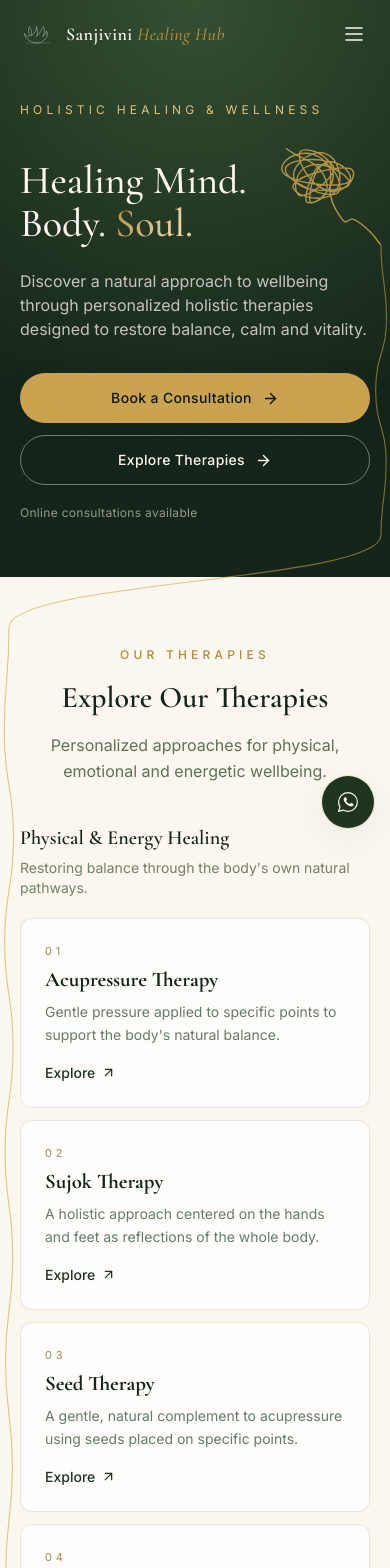
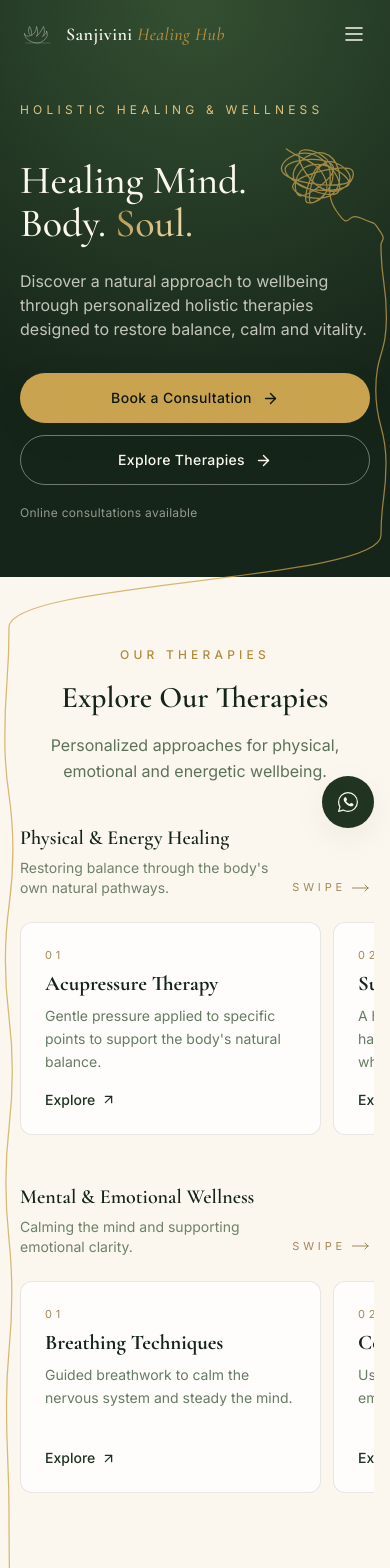
Before and after one commit to pranavsrini123/heal, a React (Vite) app: page / in a window 390 px wide. Shown: the top 1568 px of the page. Built offline with nearby package versions, Linux system fonts and the light colour scheme.

Commit message:
Single continuous thread; swipeable therapy cards on mobile

```diff
--- a/src/components/sections/Hero.tsx
+++ b/src/components/sections/Hero.tsx
@@ -44,13 +44,13 @@ export function Hero() {
                 Body. <span className="gold-text">Soul.</span>
               </span>
             </motion.h1>
+            {/* The tangle is drawn here by StoryThread, as the start of the
+                same single stroke that runs down the page. */}
             <div
               data-thread="start-compact"
               aria-hidden="true"
               className="relative -mr-[11px] aspect-square w-[27vw] max-w-[170px] sm:-mr-[18px] lg:hidden"
-            >
-              <TangledKnot variant="inline" />
-            </div>
+            />
           </div>
 
           <motion.p
--- a/src/components/sections/Therapies.tsx
+++ b/src/components/sections/Therapies.tsx
@@ -31,7 +31,7 @@ export function Therapies() {
                     <p className="font-sans text-sm text-forest-700/70">{therapyCategories[category].description}</p>
                   </div>
                   {/* Swipe hint — only where the row scrolls. */}
-                  <span className="mb-0.5 hidden shrink-0 items-center gap-1.5 font-sans text-[11px] uppercase tracking-widest2 text-gold-600/80 md:flex xl:hidden" aria-hidden="true">
+                  <span className="mb-0.5 hidden shrink-0 items-center gap-1.5 font-sans text-[11px] uppercase tracking-widest2 text-gold-600/80 min-[360px]:flex xl:hidden" aria-hidden="true">
                     Swipe
                     <svg width="18" height="8" viewBox="0 0 18 8" fill="none">
                       <path d="M0 4h16m0 0L13 1m3 3-3 3" stroke="currentColor" strokeWidth="1" strokeLinecap="round" strokeLinejoin="round" />
@@ -41,12 +41,14 @@ export function Therapies() {
 
                 {/*
                   Desktop (xl+): all five cards in one row.
-                  Tablets (md–xl): a horizontally swipeable row.
-                  Phones: a static stack, inset like the Why Choose cards.
+                  Tablets (md–xl): a full-bleed swipeable row.
+                  Phones: a swipeable row kept inside the page margins (same
+                  inset as the Why Choose cards), so cards never touch the
+                  screen edge. Only this row scrolls sideways — never the page.
                 */}
-                <ul className="flex flex-col gap-3 [scrollbar-width:none] [-webkit-overflow-scrolling:touch] md:-mx-8 md:-mt-2 md:flex-row md:snap-x md:snap-mandatory md:scroll-px-8 md:gap-4 md:overflow-x-auto md:overscroll-x-contain md:px-8 md:pb-3 md:pt-2 xl:mx-0 xl:mt-0 xl:grid xl:grid-cols-5 xl:gap-5 xl:overflow-visible xl:px-0 xl:pb-0 xl:pt-0 [&::-webkit-scrollbar]:hidden">
+                <ul className="-mx-1 flex snap-x snap-mandatory scroll-px-1 gap-3 overflow-x-auto overscroll-x-contain px-1 pb-2 pt-1 [scrollbar-width:none] [-webkit-overflow-scrolling:touch] md:-mx-8 md:-mt-2 md:scroll-px-8 md:gap-4 md:px-8 md:pb-3 md:pt-2 xl:mx-0 xl:mt-0 xl:grid xl:grid-cols-5 xl:gap-5 xl:overflow-visible xl:px-0 xl:pb-0 xl:pt-0 [&::-webkit-scrollbar]:hidden">
                   {items.map((therapy, index) => (
-                    <li key={therapy.id} className="w-full md:w-[280px] md:shrink-0 md:snap-start xl:w-auto xl:max-w-none">
+                    <li key={therapy.id} className="w-[86%] max-w-[320px] shrink-0 snap-start md:w-[280px] md:max-w-none xl:w-auto">
                       <TherapyCard therapy={therapy} index={index} onSelect={setSelected} />
                     </li>
                   ))}
--- a/src/components/story/StoryThread.tsx
+++ b/src/components/story/StoryThread.tsx
@@ -1,7 +1,7 @@
 import { useEffect, useLayoutEffect, useRef, useState, type RefObject } from "react";
 import { useMotionValue, useMotionValueEvent, useSpring } from "framer-motion";
-import { flowingPath, noise, type Point } from "./curves";
-import { KNOT_EXIT, KNOT_EXIT_INLINE } from "./TangledKnot";
+import { flowingPath, noise, smoothPath, type Point } from "./curves";
+import { INLINE_BOX, KNOT_EXIT, KNOT_EXIT_INLINE, KNOT_TENSION, inlineKnotPoints } from "./TangledKnot";
 import { usePrefersReducedMotion } from "@/hooks/usePrefersReducedMotion";
 
 interface Geometry {
@@ -183,7 +183,21 @@ export function StoryThread({ containerRef }: { containerRef: RefObject<HTMLElem
         pts.push({ x: ex, y: ey + 2 });
       }
 
-      setGeo({ w, h, d: flowingPath(pts), mobile });
+      let d = flowingPath(pts);
+      if (mobile) {
+        // The tangle beside the hero heading is the first part of the very
+        // same stroke: its loose end is exactly the journey's first point,
+        // so knot and thread are one continuous path with no seam.
+        const k = s.width / INLINE_BOX.size;
+        const knot = inlineKnotPoints().map((p) => ({
+          x: s.left - c.left + (p.x - INLINE_BOX.x) * k,
+          y: s.top - c.top + (p.y - INLINE_BOX.y) * k,
+        }));
+        knot[knot.length - 1] = { x: sx, y: sy };
+        d = `${smoothPath(knot, KNOT_TENSION)} ${d.replace(/^M [^C]+/, "")}`;
+      }
+
+      setGeo({ w, h, d, mobile });
     };
 
     const schedule = () => {
@@ -289,8 +303,9 @@ export function StoryThread({ containerRef }: { containerRef: RefObject<HTMLElem
         ref={pathRef}
         d={geo.d}
         stroke={GOLD}
-        strokeOpacity={geo.mobile ? 0.6 : 0.7}
-        strokeWidth={geo.mobile ? 1.1 : 1.3}
+        strokeOpacity={geo.mobile ? 0.75 : 0.7}
+        strokeWidth={geo.mobile ? 1.25 : 1.3}
+        strokeLinejoin="round"
         strokeLinecap="round"
       />
       {!reduced && <circle ref={beadRef} r={geo.mobile ? 2.2 : 2.6} fill={GOLD} />}
--- a/src/components/story/TangledKnot.tsx
+++ b/src/components/story/TangledKnot.tsx
@@ -17,14 +17,16 @@ const H = 500;
 export const KNOT_EXIT = { x: 0.7, y: 1 }; // where the loose end leaves the frame (fractions of W/H)
 
 /**
- * Phones/tablets: the same knot drawn without a frame, beside the hero
- * heading. Square crop around the loops; the loose strand leaves from the
- * bottom-right corner, where the page thread picks it up.
+ * Phones/tablets: the same knot without a frame, beside the hero heading.
+ * It is not drawn here: StoryThread maps these points into the square box
+ * beside the heading and draws knot + journey as ONE continuous stroke.
+ * The loose strand leaves the box's bottom-right corner heading straight
+ * down, so the knot flows into the page thread without a seam.
  */
-const INLINE_BOX = { x: 90, y: 45, size: 300 };
+export const INLINE_BOX = { x: 90, y: 45, size: 300 };
 export const KNOT_EXIT_INLINE = { x: 1, y: 1 };
 
-function buildKnot(strand: Point[]): string {
+function knotPoints(strand: Point[]): Point[] {
   const cx = 205;
   const cy = 150;
   const pts: Point[] = [{ x: 120, y: 70 }];
@@ -36,24 +38,30 @@ function buildKnot(strand: Point[]): string {
   }
   // The loose strand: winding down and out of the frame.
   pts.push(...strand);
-  return smoothPath(pts, 0.35);
+  return pts;
 }
+
+export const KNOT_TENSION = 0.35;
 
 const FRAME_STRAND: Point[] = [{ x: 244, y: 262 }, { x: 300, y: 328 }, { x: 262, y: 404 }, { x: W * KNOT_EXIT.x, y: H * KNOT_EXIT.y }];
 const INLINE_STRAND: Point[] = [
   { x: 262, y: 246 },
-  { x: 330, y: 282 },
+  { x: 334, y: 268 },
+  { x: 386, y: 303 },
   { x: INLINE_BOX.x + INLINE_BOX.size * KNOT_EXIT_INLINE.x, y: INLINE_BOX.y + INLINE_BOX.size * KNOT_EXIT_INLINE.y },
 ];
 
-export function TangledKnot({ className = "", variant = "frame" }: { className?: string; variant?: "frame" | "inline" }) {
-  const inline = variant === "inline";
-  const d = useMemo(() => buildKnot(inline ? INLINE_STRAND : FRAME_STRAND), [inline]);
+/** The phone knot, in INLINE_BOX coordinates, ending at the exit corner. */
+export const inlineKnotPoints = (): Point[] => knotPoints(INLINE_STRAND);
+
+/** Desktop: the knot drawn inside the framed opening image. */
+export function TangledKnot({ className = "" }: { className?: string }) {
+  const d = useMemo(() => smoothPath(knotPoints(FRAME_STRAND), KNOT_TENSION), []);
   const reduced = usePrefersReducedMotion();
 
   return (
     <svg
-      viewBox={inline ? `${INLINE_BOX.x} ${INLINE_BOX.y} ${INLINE_BOX.size} ${INLINE_BOX.size}` : `0 0 ${W} ${H}`}
+      viewBox={`0 0 ${W} ${H}`}
       className={`pointer-events-none absolute inset-0 h-full w-full ${className}`}
       fill="none"
       aria-hidden="true"
```
